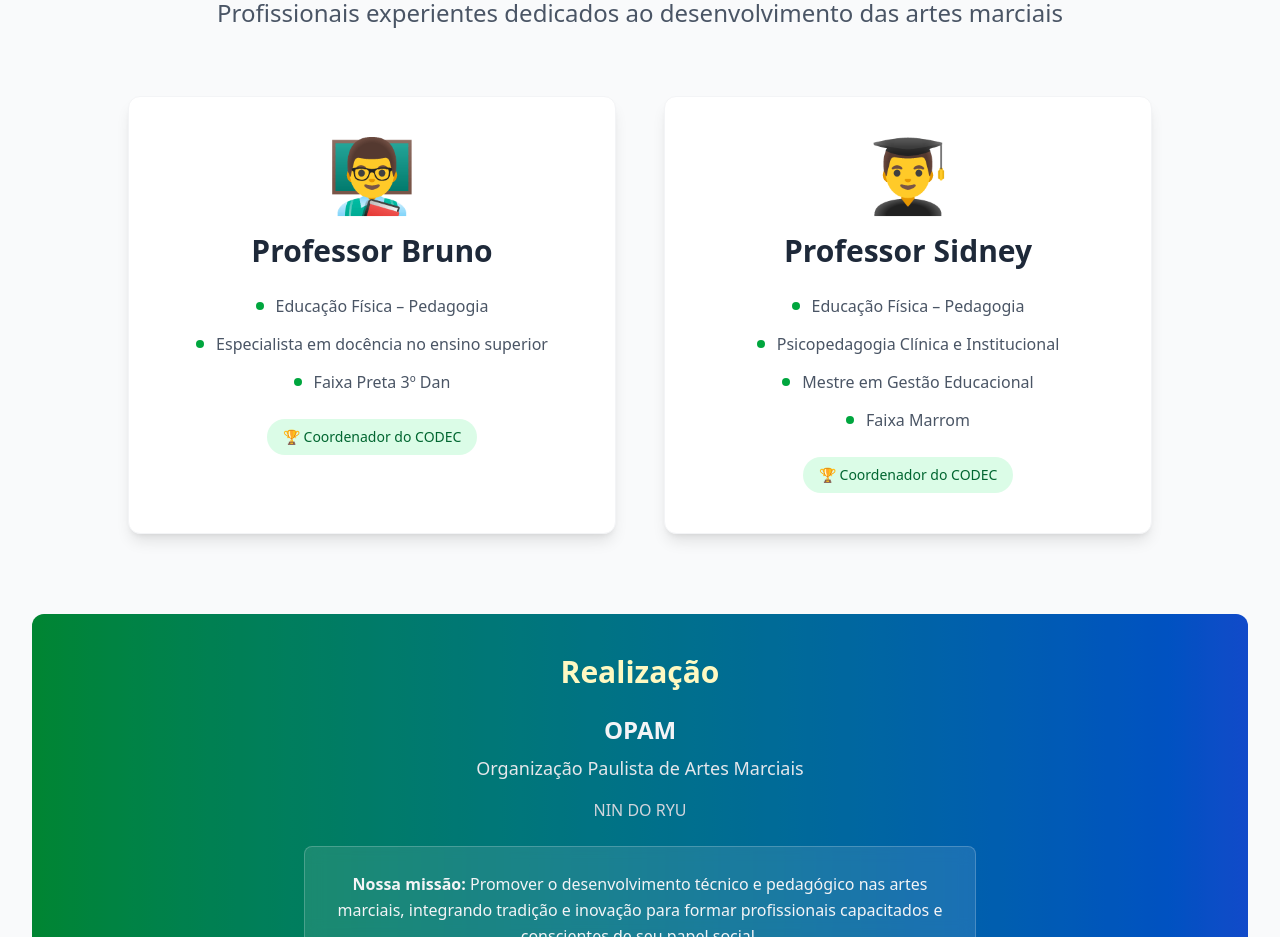
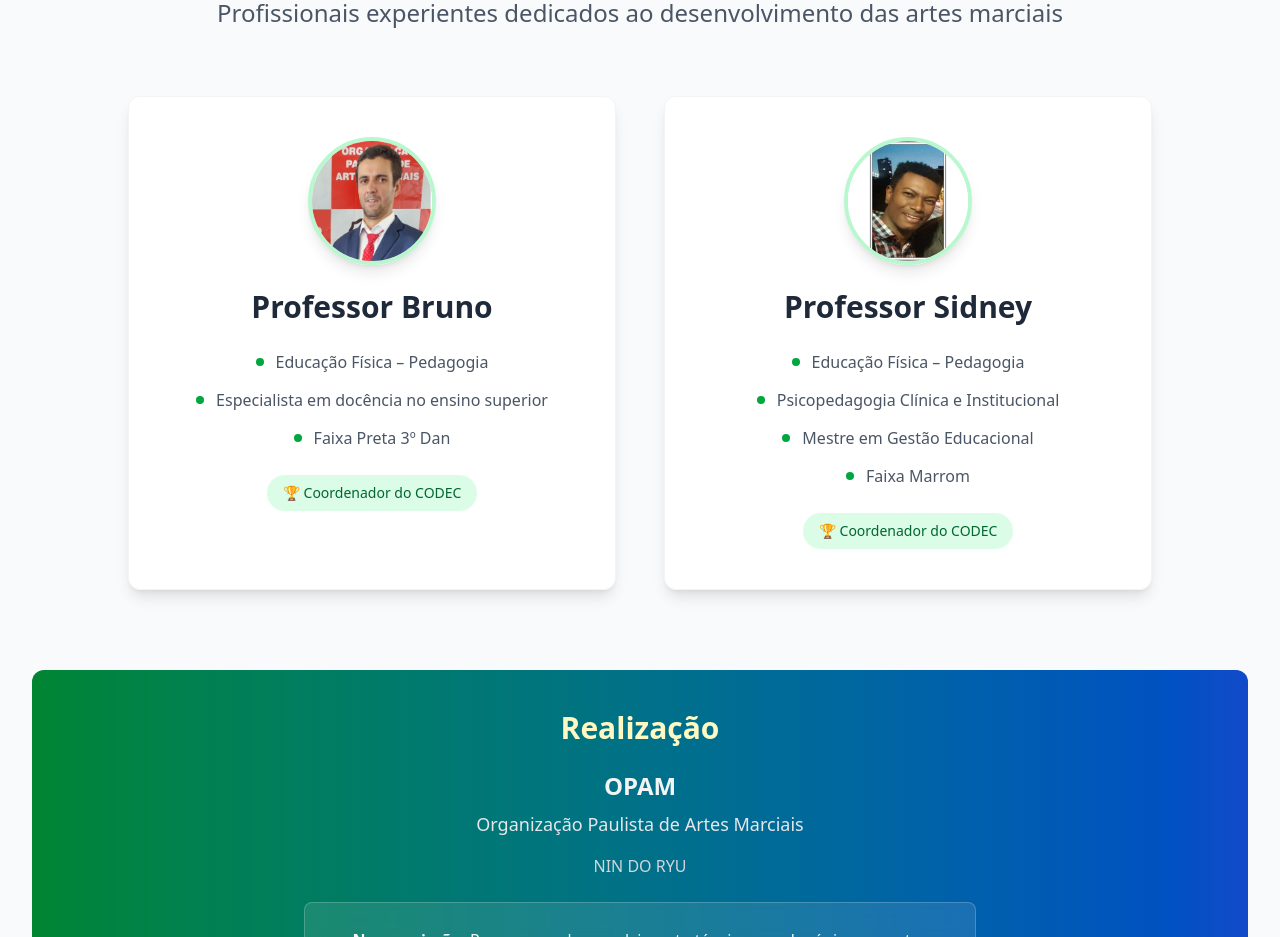
Before and after one commit to DIYSecurityLAB/codec, a Next.js app: page / in a window 1280 px wide. Shown: the part 4140-5077 px from the top of the page. Built offline with nearby package versions, Linux system fonts and the light colour scheme.

Commit message:
feat: update Organizers component to use images for avatars instead of emojis

```diff
--- a/src/components/Organizers.tsx
+++ b/src/components/Organizers.tsx
@@ -1,4 +1,5 @@
 import React from 'react';
+import Image from 'next/image';
 
 interface OrganizersProps {
   className?: string;
@@ -13,7 +14,7 @@
         'Especialista em docência no ensino superior',
         'Faixa Preta 3º Dan'
       ],
-      avatar: '👨‍🏫',
+      image: '/bruno.jpeg',
       ariaLabel: 'Perfil do Professor Bruno'
     },
     {
@@ -24,7 +25,7 @@
         'Mestre em Gestão Educacional',
         'Faixa Marrom'
       ],
-      avatar: '👨‍🎓',
+      image: '/sidney.jpeg',
       ariaLabel: 'Perfil do Professor Sidney'
     }
   ];
@@ -56,8 +57,16 @@
               role="article"
               aria-label={organizer.ariaLabel}
             >
-              <div className="text-5xl sm:text-6xl lg:text-7xl mb-6" aria-hidden="true">
-                {organizer.avatar}
+              <div className="mb-6 flex justify-center">
+                <div className="w-24 h-24 sm:w-28 sm:h-28 lg:w-32 lg:h-32 rounded-full overflow-hidden border-4 border-green-200 shadow-lg">
+                  <Image
+                    src={organizer.image}
+                    alt={`Foto do ${organizer.name}`}
+                    width={128}
+                    height={128}
+                    className="w-full h-full object-cover"
+                  />
+                </div>
               </div>
               <h3 className="text-xl sm:text-2xl lg:text-3xl font-bold text-gray-800 mb-6">
                 {organizer.name}
```
Also changed, not shown: public/bruno.jpeg (added), public/sidney.jpeg (added).
